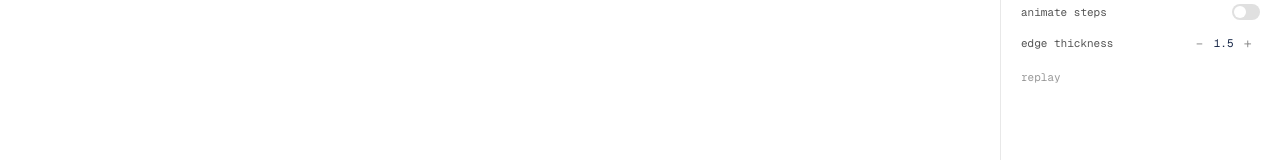
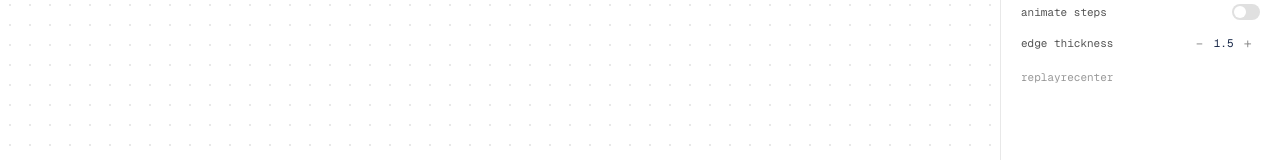
Before and after one commit to kofi-bhr/wolfram-physics, a Next.js app: page / in a window 1280 px wide. Shown: the part 445-605 px from the top of the page. Built offline with nearby package versions, Linux system fonts and the light colour scheme.

Commit message:
finally, it looks and feels good. version 0

```diff
--- a/app/components/Canvas.tsx
+++ b/app/components/Canvas.tsx
@@ -15,6 +15,7 @@ interface CanvasProps {
     showHyperedgeFill: boolean;
     edgeThickness: number;
     fadeIn?: boolean;
+    recenterTrigger?: number;
 }
 
 export default function Canvas({
@@ -24,6 +25,7 @@ export default function Canvas({
     showHyperedgeFill,
     edgeThickness,
     fadeIn = false,
+    recenterTrigger = 0,
 }: CanvasProps) {
     const containerRef = useRef<HTMLDivElement>(null);
     const appRef = useRef<Application | null>(null);
@@ -43,7 +45,7 @@ export default function Canvas({
             const app = new Application();
             await app.init({
                 resizeTo: containerRef.current!,
-                background: 0xffffff,
+                backgroundAlpha: 0,
                 antialias: true,
                 resolution: window.devicePixelRatio || 1,
                 autoDensity: true,
@@ -140,6 +142,26 @@ export default function Canvas({
             el.removeEventListener('wheel', onWheel);
         };
     }, []);
+
+    // Handle recenter trigger
+    useEffect(() => {
+        if (recenterTrigger > 0 && appRef.current && graphContainerRef.current) {
+            const w = appRef.current.screen.width;
+            const h = appRef.current.screen.height;
+
+            // Animate back to center and scale 1
+            const targetX = w / 2;
+            const targetY = h / 2;
+            const targetScale = 1;
+
+            offsetRef.current = { x: targetX, y: targetY };
+            scaleRef.current = targetScale;
+
+            graphContainerRef.current.x = targetX;
+            graphContainerRef.current.y = targetY;
+            graphContainerRef.current.scale.set(targetScale);
+        }
+    }, [recenterTrigger]);
 
     // Render graph
     const renderGraph = useCallback(() => {
@@ -310,7 +332,17 @@ export default function Canvas({
         return () => window.removeEventListener('resize', handleResize);
     }, []);
 
-    return <div ref={containerRef} className="canvas-container" />;
+    return (
+        <div
+            ref={containerRef}
+            className="canvas-container"
+            style={{
+                backgroundImage: 'radial-gradient(circle, #e8e8e8 1px, transparent 1px)',
+                backgroundSize: '20px 20px',
+                backgroundColor: '#ffffff'
+            }}
+        />
+    );
 }
 
 function drawArrowhead(
--- a/app/components/Sidebar.tsx
+++ b/app/components/Sidebar.tsx
@@ -18,6 +18,7 @@ interface SidebarProps {
     edgeThickness: number;
     onEdgeThicknessChange: (v: number) => void;
     onReplay: () => void;
+    onRecenter: () => void;
     ruleValid: boolean;
     ruleSummary: string;
 }
@@ -31,7 +32,7 @@ function SidebarContent(props: SidebarProps) {
         showHyperedgeFill, onToggleHyperedgeFill,
         animateSteps, onToggleAnimate,
         edgeThickness, onEdgeThicknessChange,
-        onReplay,
+        onReplay, onRecenter,
         ruleValid, ruleSummary,
     } = props;
 
@@ -173,6 +174,9 @@ function SidebarContent(props: SidebarProps) {
                 <button className="replay-btn" onClick={onReplay}>
                     replay
                 </button>
+                <button className="replay-btn" onClick={onRecenter}>
+                    recenter
+                </button>
             </div>
         </>
     );
--- a/app/layout.tsx
+++ b/app/layout.tsx
@@ -17,8 +17,8 @@ export default function RootLayout({
   children: React.ReactNode;
 }>) {
   return (
-    <html lang="en">
-      <body className={geistMono.variable}>
+    <html lang="en" suppressHydrationWarning>
+      <body className={geistMono.variable} suppressHydrationWarning>
         {children}
       </body>
     </html>
--- a/app/page.tsx
+++ b/app/page.tsx
@@ -41,6 +41,7 @@ export default function Home() {
   const [computing, setComputing] = useState(false);
   const [metadataVisible, setMetadataVisible] = useState(false);
   const [fadeIn, setFadeIn] = useState(false);
+  const [recenterTrigger, setRecenterTrigger] = useState(0);
 
   const [allStates, setAllStates] = useState<number[][][]>([]);
   const [allPositions, setAllPositions] = useState<Map<number, NodePosition>[]>([]);
@@ -257,6 +258,7 @@ export default function Home() {
           showHyperedgeFill={showHyperedgeFill}
           edgeThickness={edgeThickness}
           fadeIn={fadeIn}
+          recenterTrigger={recenterTrigger}
         />
         <MetadataOverlay
           step={currentStep}
@@ -284,6 +286,7 @@ export default function Home() {
         edgeThickness={edgeThickness}
         onEdgeThicknessChange={setEdgeThickness}
         onReplay={handleReplay}
+        onRecenter={() => setRecenterTrigger(t => t + 1)}
         ruleValid={ruleValid}
         ruleSummary={ruleSummary}
       />
```
Also changed, not shown: 1 other file (tests, documents, lock files or other folders).
